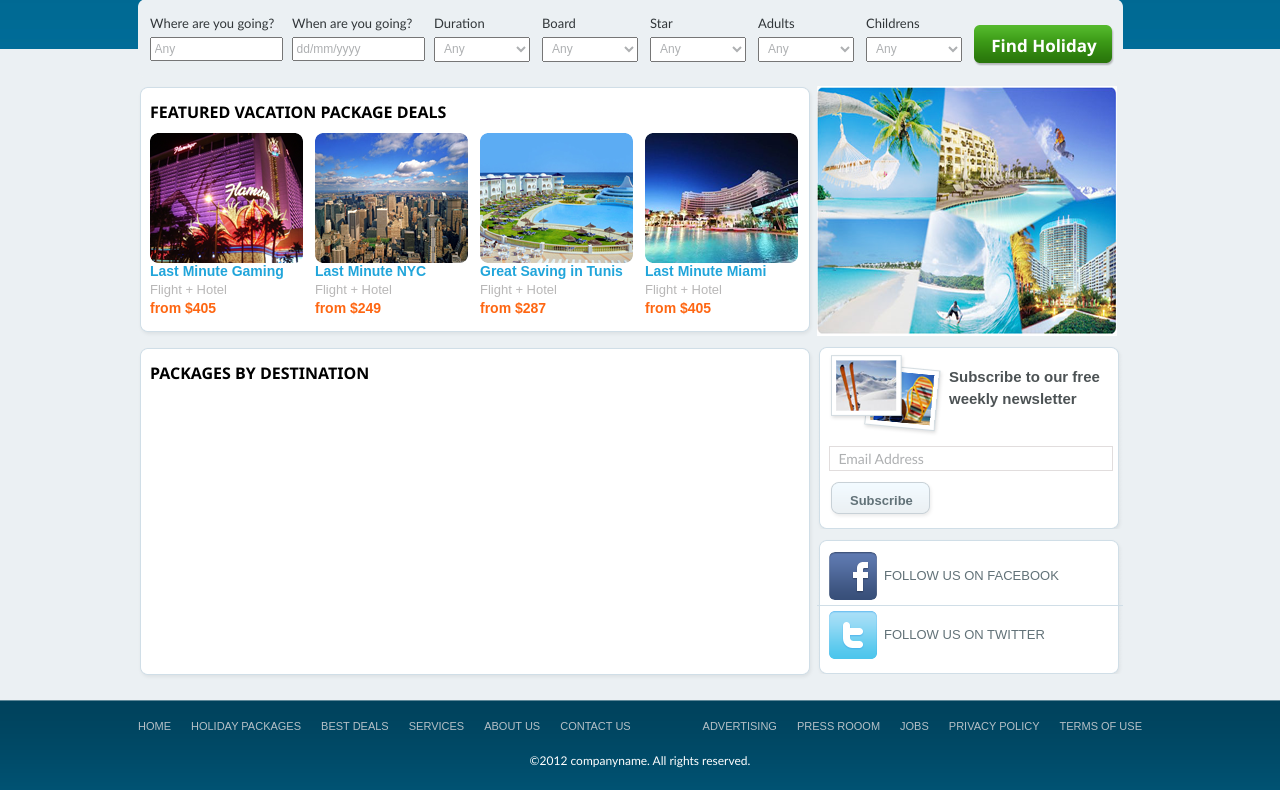
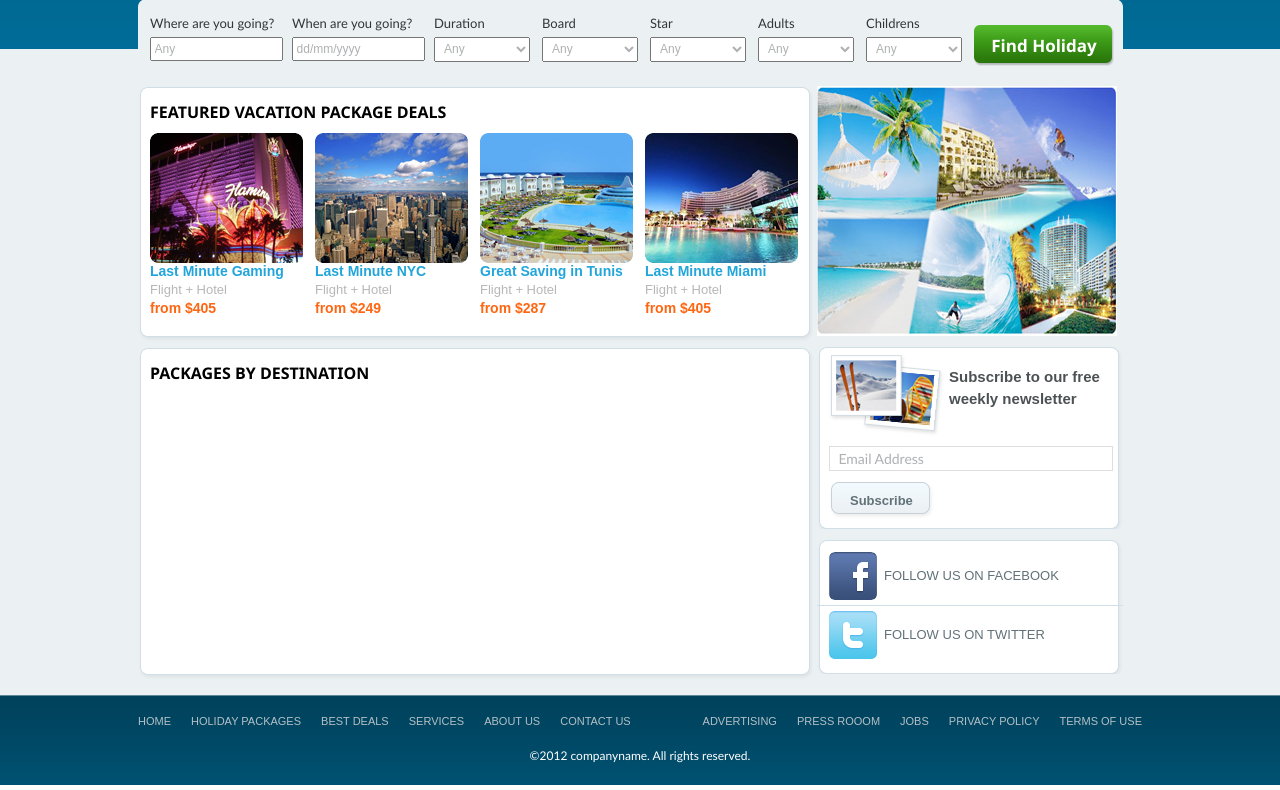
Before and after one commit to mushyan/final_travel, a PHP site: page / in a window 1280 px wide. Shown: the part 504-1294 px from the top of the page. Run offline with PHP 8.4, Linux system fonts and the light colour scheme.

Commit message:
style.css update

```diff
--- a/travel/style/style.css
+++ b/travel/style/style.css
@@ -53,9 +53,9 @@ ul, ol, li {list-style:none;}
 										 margin:5px 0px 0px; cursor:pointer; margin-top:10px;}
 
 .content-left {width:676px; float:left;}
-.vacation-package {margin:0px 0px 10px;}
+.vacation-package {margin:0px 0px 5px;}
 .vacation-package .top {background:url(../images/wht-top.png) no-repeat; height:10px;}
-.vacation-package .main {background:url(../images/wht-bg.png) repeat-y; padding:0px 0px 5px 12px;}
+.vacation-package .main {background:url(../images/wht-bg.png) repeat-y; padding:0px 0px 5px 12px; height:226px;}
 .vacation-package .btm {background:url(../images/wht-btm.png) no-repeat; height:15px;}
 .vacation-package h2 {font-size:16px; text-transform:uppercase; padding:5px 0px 10px; font-weight:bold; color:#000; font-family:Segoe UI, "Trebuchet MS", Arial, Helvetica, sans-serif}
 .vacation-package ul.vacation-list {}
```
